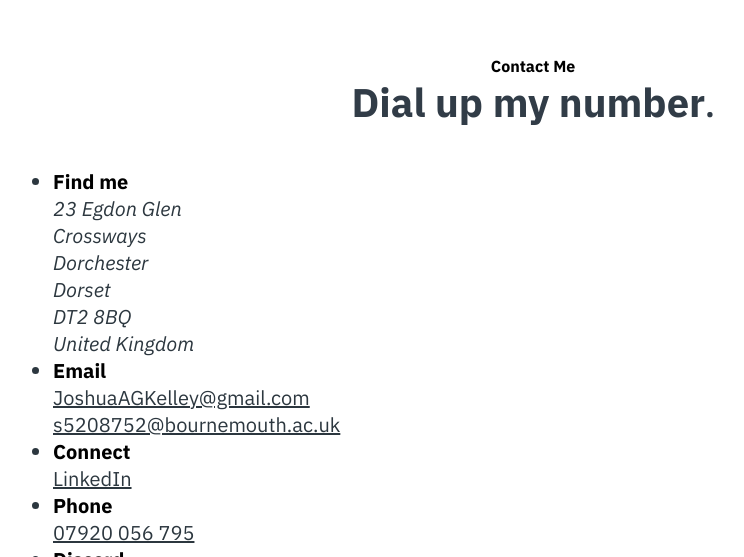
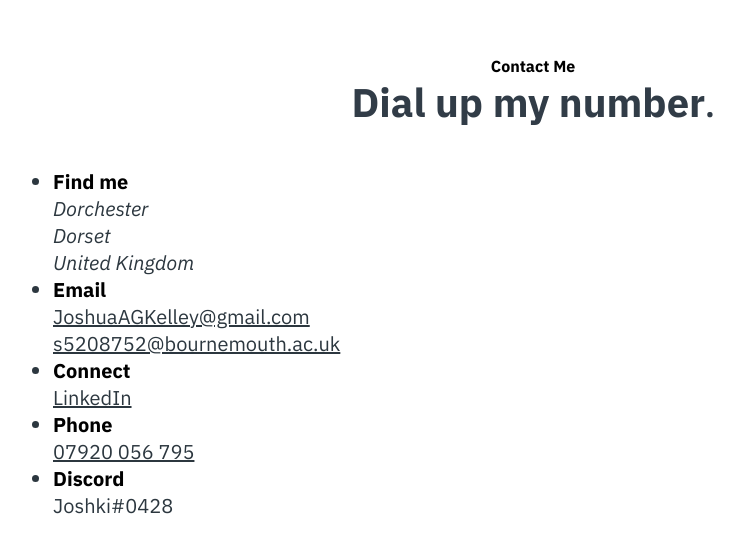
Before and after one commit to JoshuaAGK/me, a plain HTML site: page index.html in a window 1280 px wide. Shown: the part 3085-3642 px from the top of the page, without its empty margins (107-851 px from the left). Drawn offline with Linux system fonts and the light colour scheme.

Commit message:
Added contact download

```diff
--- a/index.html
+++ b/index.html
@@ -60,7 +60,8 @@
             <div class="detailsWrapper">
                 <div>
                     <h4>Details</h4>
-                    <br>
+                    <a href="joshuakelley.vcf" download="Joshua Kelley">Download contact</a>
+                    <br><br>
                     <h5>Name</h5>
                     <p>Joshua <abbr title="Joshua Andrew Geoffrey Kelley">AG</abbr> Kelley</p>
                     <br>
@@ -181,11 +182,8 @@
                 <li>
                     <h4>Find me</h4>
                     <address>
-                        23&nbsp;Egdon&nbsp;Glen<br>
-                        Crossways<br>
                         Dorchester<br>
                         Dorset<br>
-                        DT2&nbsp;8BQ<br>
                         United&nbsp;Kingdom
                     </address>
                 </li>
```
Also changed, not shown: 1 other file.
